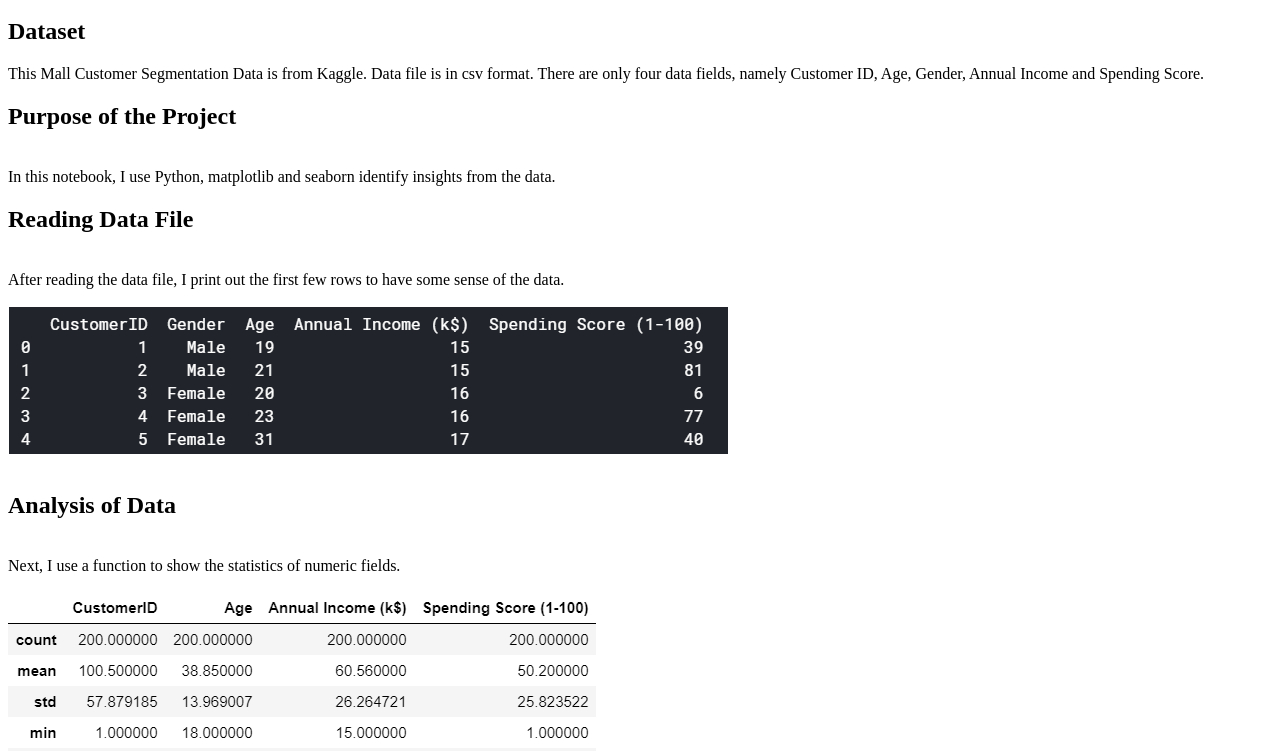
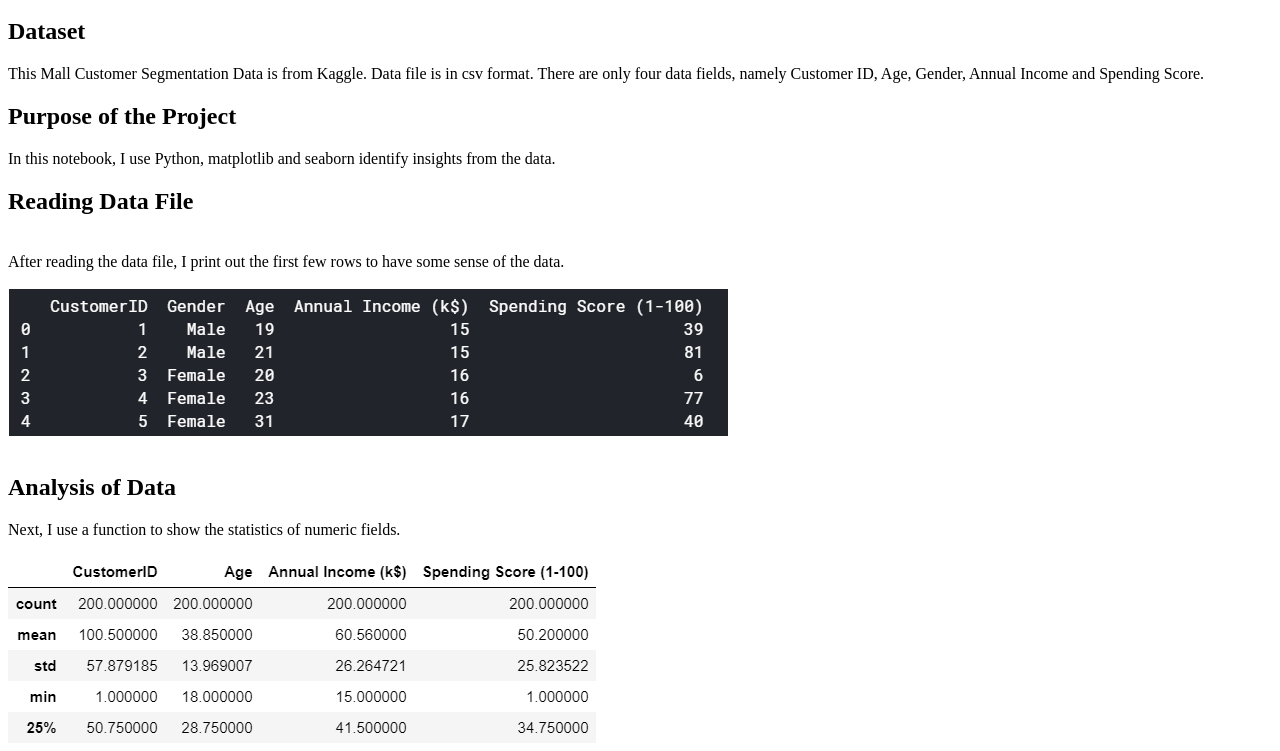
Before and after one commit to psyyip/psyyip.github.io, a plain HTML site: page index.html in a window 1280 px wide. Shown: the part 48-799 px from the top of the page. Drawn offline with Linux system fonts and the light colour scheme.

Commit message:
Update index.html

```diff
--- a/index.html
+++ b/index.html
@@ -6,14 +6,14 @@
 <h2>Dataset</h2>
 This Mall Customer Segmentation Data is from Kaggle. Data file is in csv format. There are only four data fields, namely Customer ID, Age, Gender, Annual Income and Spending Score.
 
-<h2>Purpose of the Project</h2><br>
+<h2>Purpose of the Project</h2>
 In this notebook, I use Python, matplotlib and seaborn identify insights from the data.
 
 <h2>Reading Data File</h2><br>
 After reading the data file, I print out the first few rows to have some sense of the data.<br><br>
 <img src="head.png"><br><br>
 
-<h2>Analysis of Data</h2><br>
+<h2>Analysis of Data</h2>
 Next, I use a function to show the statistics of numeric fields.<br><br>
 <img src="stat.png"><br><br>
 
@@ -38,7 +38,8 @@ Customers in the 20s-40s have higher average spending scores than other age grou
 We may also want to know how strong the correlation between age, annual revenue and spending score. We use heatmap to demonstrate the strength of correlation.<br><br>
 <img src="corr.png"><br><br>
 
-From the heatmap, correlation is not very strong between them. Relatively, age has higher correlation with spending score. The negative value indicates that the higher the age, the lower the spending score. Out of my expectation, the annual income is not highly correlated with spending score.
+From the heatmap, correlation is not very strong between them. Relatively, age has higher correlation with spending score. The negative value indicates that the higher the age, the lower the spending score. Out of my expectation, the annual income is not highly correlated with spending score.<br><br>
+
 
 </body>
 </html>
```
